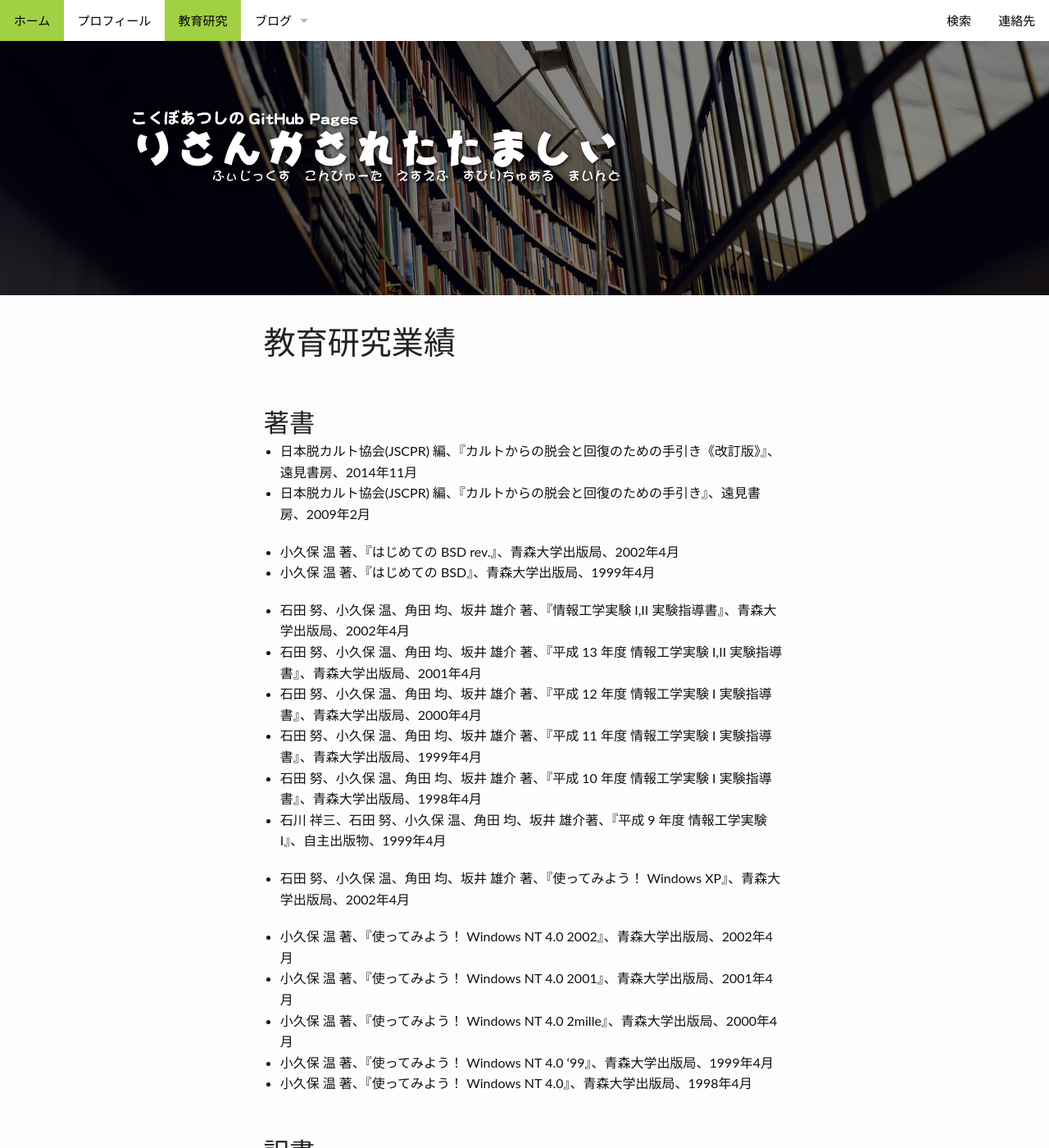
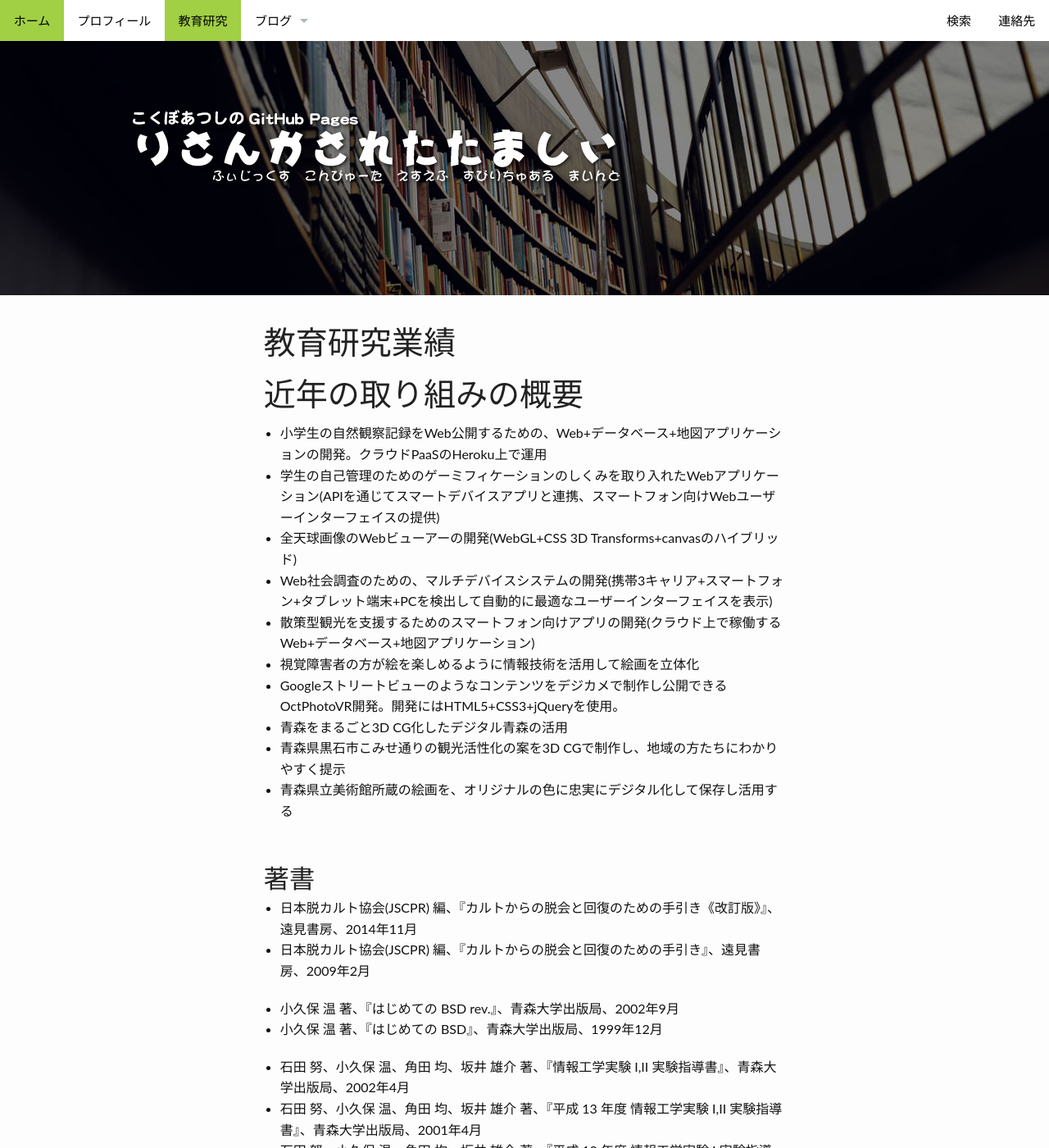
Before and after one commit to akokubo/akokubo.github.io, a Jekyll site: the page built from pages/activities.md, in a window 1280 px wide and 1400 px high. Shown: the whole window at 82% size. Built offline with Jekyll 4.4.1, drawn with Linux system fonts in a browser that asks for light colours.

Commit message:
『はじめてのBSD』シリーズの出版年月の修正、学会などの追加

```diff
--- a/pages/activities.md
+++ b/pages/activities.md
@@ -6,13 +6,25 @@ header:
     image_fullwidth: "header_unsplash_02.jpg"
 ---
 
+# 近年の取り組みの概要
+* 小学生の自然観察記録をWeb公開するための、Web+データベース+地図アプリケーションの開発。クラウドPaaSのHeroku上で運用
+* 学生の自己管理のためのゲーミフィケーションのしくみを取り入れたWebアプリケーション(APIを通じてスマートデバイスアプリと連携、スマートフォン向けWebユーザーインターフェイスの提供)
+* 全天球画像のWebビューアーの開発(WebGL+CSS 3D Transforms+canvasのハイブリッド)
+* Web社会調査のための、マルチデバイスシステムの開発(携帯3キャリア+スマートフォン+タブレット端末+PCを検出して自動的に最適なユーザーインターフェイスを表示)
+* 散策型観光を支援するためのスマートフォン向けアプリの開発(クラウド上で稼働するWeb+データベース+地図アプリケーション)
+* 視覚障害者の方が絵を楽しめるように情報技術を活用して絵画を立体化
+* Googleストリートビューのようなコンテンツをデジカメで制作し公開できるOctPhotoVR開発。開発にはHTML5+CSS3+jQueryを使用。
+* 青森をまるごと3D CG化したデジタル青森の活用
+* 青森県黒石市こみせ通りの観光活性化の案を3D CGで制作し、地域の方たちにわかりやすく提示
+* 青森県立美術館所蔵の絵画を、オリジナルの色に忠実にデジタル化して保存し活用する
+
 ## 著書
 
 * 日本脱カルト協会(JSCPR) 編、『カルトからの脱会と回復のための手引き《改訂版》』、遠見書房、2014年11月
 * 日本脱カルト協会(JSCPR) 編、『カルトからの脱会と回復のための手引き』、遠見書房、2009年2月
 
-* 小久保 温 著、『はじめての BSD rev.』、青森大学出版局、2002年4月
-* 小久保 温 著、『はじめての BSD』、青森大学出版局、1999年4月
+* 小久保 温 著、『はじめての BSD rev.』、青森大学出版局、2002年9月
+* 小久保 温 著、『はじめての BSD』、青森大学出版局、1999年12月
 
 * 石田 努、小久保 温、角田 均、坂井 雄介 著、『情報工学実験 I,II 実験指導書』、青森大学出版局、2002年4月
 * 石田 努、小久保 温、角田 均、坂井 雄介 著、『平成 13 年度 情報工学実験 I,II 実験指導書』、青森大学出版局、2001年4月
```
Also changed, not shown: pages/profile.md (+10 -2 lines).
